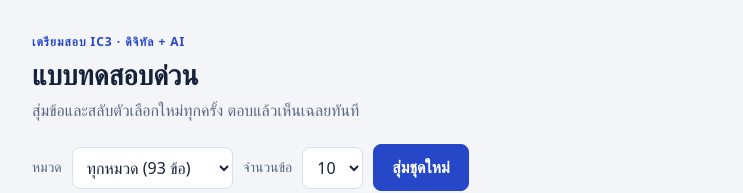
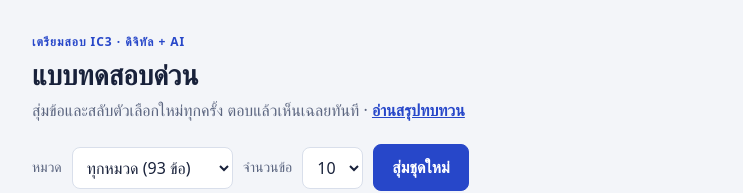
Before and after one commit to wanchana-del/ic3-quiz, a plain HTML site: page index.html in a window 1280 px wide. Shown: the top 193 px of the page, without its empty margins (268-1011 px from the left). Drawn offline with Linux system fonts and the light colour scheme; a web font is replaced by a local one.

Commit message:
Add IC3 review summary and link it from the quiz
Co-Authored-By: Claude Opus 5.5 <noreply@anthropic.com>

```diff
--- a/index.html
+++ b/index.html
@@ -63,7 +63,7 @@ select{padding:8px 10px;border:1px solid var(--line);border-radius:8px;backgroun
   <header>
     <span class="eyebrow">เตรียมสอบ IC3 · ดิจิทัล + AI</span>
     <h1>แบบทดสอบด่วน</h1>
-    <p class="sub">สุ่มข้อและสลับตัวเลือกใหม่ทุกครั้ง ตอบแล้วเห็นเฉลยทันที</p>
+    <p class="sub">สุ่มข้อและสลับตัวเลือกใหม่ทุกครั้ง ตอบแล้วเห็นเฉลยทันที · <a href="summary.html" style="color:var(--accent);font-weight:600">อ่านสรุปทบทวน</a></p>
   </header>
 
   <div class="controls">
```
Also changed, not shown: 2 other files.
